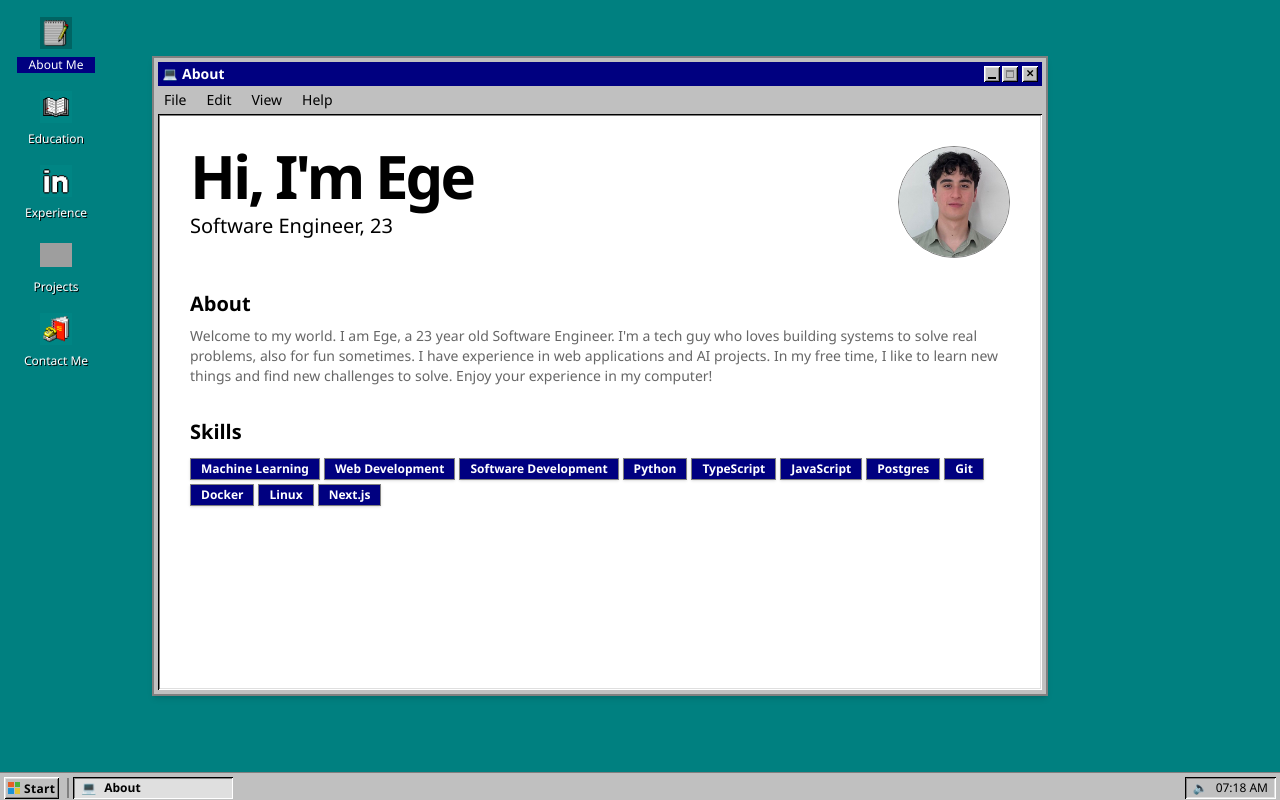
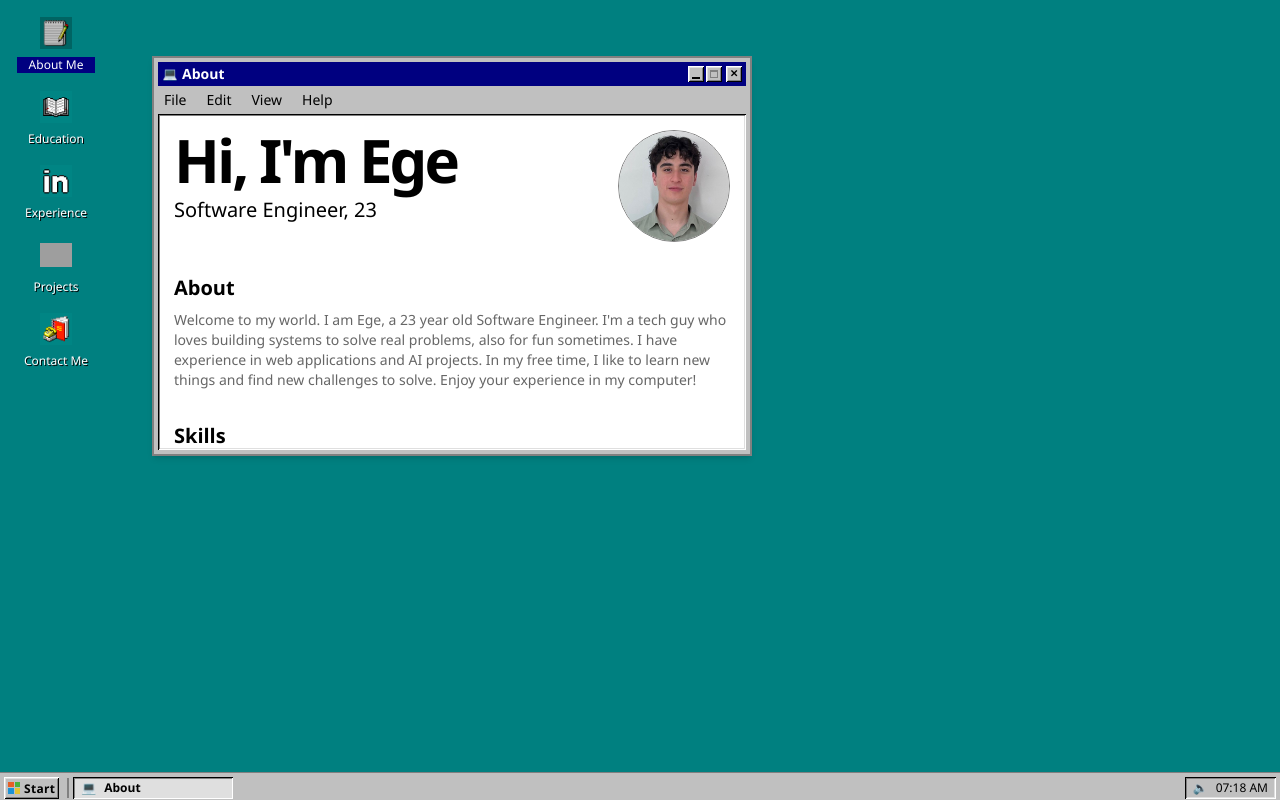
Before and after one commit to yegekucuk/yegekucuk.github.io, a React (Vite) app: page / in a window 1280 px wide. Both pictures are taken after a click on the element "About Me". Built offline with nearby package versions, Linux system fonts and the light colour scheme; grey boxes are pictures that could not be loaded.

Commit message:
feat: enable resize windows

```diff
--- a/src/App.tsx
+++ b/src/App.tsx
@@ -13,6 +13,7 @@ import { DesktopIcon } from "./components/retro/DesktopIcon";
 import { WindowFrame } from "./components/retro/WindowFrame";
 import { Taskbar } from "./components/retro/Taskbar";
 import { useDraggable } from "./hooks/useDraggable";
+import { useResizable } from "./hooks/useResizable";
 
 function App() {
   const {
@@ -202,16 +203,24 @@ function WindowController({
   onFocus,
   children
 }: WindowControllerProps) {
-  const { position, handleMouseDown } = useDraggable({ x: 0, y: 0 });
+  const { position, setPosition, handleMouseDown } = useDraggable({ x: 0, y: 0 });
+  const { size, handleResizeMouseDown } = useResizable({
+    initialSize: { width: 600, height: 400 },
+    minSize: { width: 200, height: 150 },
+    position,
+    setPosition
+  });
 
   return (
     <div
       className={`
-        absolute top-10 left-10 w-full max-w-4xl h-[80vh] pointer-events-auto
+        absolute top-10 left-10 pointer-events-auto
         ${isMinimized ? 'hidden' : 'block'}
       `}
       style={{
         transform: `translate(${position.x}px, ${position.y}px)`,
+        width: `${size.width}px`,
+        height: `${size.height}px`,
         zIndex: isFocused ? 50 : 40,
       }}
       onMouseDown={onFocus}
@@ -223,8 +232,9 @@ function WindowController({
         onMinimize={onMinimize}
         onMaximize={() => {}}
         onTitleMouseDown={handleMouseDown}
+        onResizeMouseDown={handleResizeMouseDown}
       >
-        <div className="p-4">
+        <div className="h-full">
           {children}
         </div>
       </WindowFrame>
--- a/src/components/retro/WindowFrame.tsx
+++ b/src/components/retro/WindowFrame.tsx
@@ -1,4 +1,5 @@
 import type { ReactNode } from 'react';
+import type { ResizeDirection } from '../../hooks/useResizable';
 
 interface WindowFrameProps {
   title: string;
@@ -8,6 +9,7 @@ interface WindowFrameProps {
   onMinimize?: () => void;
   onMaximize?: () => void;
   onTitleMouseDown?: (e: React.MouseEvent) => void;
+  onResizeMouseDown?: (e: React.MouseEvent, direction: ResizeDirection) => void;
   style?: React.CSSProperties;
 }
 
@@ -19,6 +21,7 @@ export function WindowFrame({
   onMinimize,
   onMaximize,
   onTitleMouseDown,
+  onResizeMouseDown,
   style
 }: WindowFrameProps) {
   return (
@@ -83,10 +86,27 @@ export function WindowFrame({
           <span className="cursor-pointer hover:bg-[#000080] hover:text-white px-1">Help</span>
         </div>
 
-        {/* Content Area */}
+         {/* Content Area */}
         <div className="flex-1 overflow-auto p-4 bg-white m-0.5 win95-border-inset">
           {children}
         </div>
+
+        {/* Resize Handles - Positioned over the border area (negative margins) to avoid blocking content/scrollbars */}
+        {onResizeMouseDown && (
+          <>
+            {/* Corners */}
+            <div className="absolute -top-1 -left-1 w-3 h-3 cursor-nw-resize z-20" onMouseDown={(e) => onResizeMouseDown(e, 'nw')} />
+            <div className="absolute -top-1 -right-1 w-3 h-3 cursor-ne-resize z-20" onMouseDown={(e) => onResizeMouseDown(e, 'ne')} />
+            <div className="absolute -bottom-1 -left-1 w-3 h-3 cursor-sw-resize z-20" onMouseDown={(e) => onResizeMouseDown(e, 'sw')} />
+            <div className="absolute -bottom-1 -right-1 w-3 h-3 cursor-se-resize z-20" onMouseDown={(e) => onResizeMouseDown(e, 'se')} />
+
+            {/* Edges */}
+            <div className="absolute -top-1 left-2 right-2 h-2 cursor-n-resize z-20" onMouseDown={(e) => onResizeMouseDown(e, 'n')} />
+            <div className="absolute -bottom-1 left-2 right-2 h-2 cursor-s-resize z-20" onMouseDown={(e) => onResizeMouseDown(e, 's')} />
+            <div className="absolute -left-1 top-2 bottom-2 w-2 cursor-w-resize z-20" onMouseDown={(e) => onResizeMouseDown(e, 'w')} />
+            <div className="absolute -right-1 top-2 bottom-2 w-2 cursor-e-resize z-20" onMouseDown={(e) => onResizeMouseDown(e, 'e')} />
+          </>
+        )}
       </div>
     </div>
   );
--- /dev/null
+++ b/src/hooks/useResizable.ts
@@ -0,0 +1,123 @@
+import { useState, useCallback, useRef, useEffect } from 'react';
+
+interface Size {
+  width: number;
+  height: number;
+}
+
+interface Position {
+  x: number;
+  y: number;
+}
+
+export type ResizeDirection = 'n' | 's' | 'e' | 'w' | 'ne' | 'nw' | 'se' | 'sw';
+
+interface UseResizableProps {
+  initialSize?: Size;
+  minSize?: Size;
+  position: Position;
+  setPosition: (pos: Position) => void;
+}
+
+export function useResizable({
+  initialSize = { width: 600, height: 400 },
+  minSize = { width: 200, height: 150 },
+  position,
+  setPosition,
+}: UseResizableProps) {
+  const [size, setSize] = useState<Size>(initialSize);
+  const [isResizing, setIsResizing] = useState(false);
+
+  // Refs to store start values to avoid dependency issues in listeners
+  const resizeStartPos = useRef<Position>({ x: 0, y: 0 });
+  const startSize = useRef<Size>(initialSize);
+  const startPosition = useRef<Position>({ x: 0, y: 0 });
+  const activeDirection = useRef<ResizeDirection | null>(null);
+
+  const handleResizeMouseDown = useCallback((e: React.MouseEvent, direction: ResizeDirection) => {
+    // Only resize with left mouse button
+    if (e.button !== 0) return;
+
+    setIsResizing(true);
+    activeDirection.current = direction;
+    resizeStartPos.current = { x: e.clientX, y: e.clientY };
+    startSize.current = size;
+    startPosition.current = position;
+
+    // Prevent text selection and parent dragging while resizing
+    e.preventDefault();
+    e.stopPropagation();
+  }, [size, position]);
+
+  const handleResizeMouseMove = useCallback((e: MouseEvent) => {
+    if (!isResizing || !activeDirection.current) return;
+
+    const deltaX = e.clientX - resizeStartPos.current.x;
+    const deltaY = e.clientY - resizeStartPos.current.y;
+    const direction = activeDirection.current;
+
+    let newWidth = startSize.current.width;
+    let newHeight = startSize.current.height;
+    let newX = startPosition.current.x;
+    let newY = startPosition.current.y;
+
+    // Handle Width and X position (East/West)
+    if (direction.includes('e')) {
+      newWidth = Math.max(minSize.width, startSize.current.width + deltaX);
+    } else if (direction.includes('w')) {
+      const tentativeWidth = startSize.current.width - deltaX;
+      if (tentativeWidth >= minSize.width) {
+        newWidth = tentativeWidth;
+        newX = startPosition.current.x + deltaX;
+      } else {
+        newWidth = minSize.width;
+        newX = startPosition.current.x + (startSize.current.width - minSize.width);
+      }
+    }
+
+    // Handle Height and Y position (South/North)
+    if (direction.includes('s')) {
+      newHeight = Math.max(minSize.height, startSize.current.height + deltaY);
+    } else if (direction.includes('n')) {
+      const tentativeHeight = startSize.current.height - deltaY;
+      if (tentativeHeight >= minSize.height) {
+        newHeight = tentativeHeight;
+        newY = startPosition.current.y + deltaY;
+      } else {
+        newHeight = minSize.height;
+        newY = startPosition.current.y + (startSize.current.height - minSize.height);
+      }
+    }
+
+    setSize({ width: newWidth, height: newHeight });
+    setPosition({ x: newX, y: newY });
+
+  }, [isResizing, minSize.width, minSize.height, setPosition]);
+
+  const handleResizeMouseUp = useCallback(() => {
+    setIsResizing(false);
+    activeDirection.current = null;
+  }, []);
+
+  useEffect(() => {
+    if (isResizing) {
+      window.addEventListener('mousemove', handleResizeMouseMove);
+      window.addEventListener('mouseup', handleResizeMouseUp);
+    } else {
+      window.removeEventListener('mousemove', handleResizeMouseMove);
+      window.removeEventListener('mouseup', handleResizeMouseUp);
+    }
+
+    return () => {
+      window.removeEventListener('mousemove', handleResizeMouseMove);
+      window.removeEventListener('mouseup', handleResizeMouseUp);
+    };
+  }, [isResizing, handleResizeMouseMove, handleResizeMouseUp]);
+
+  return {
+    size,
+    setSize,
+    isResizing,
+    handleResizeMouseDown,
+  };
+}
```
